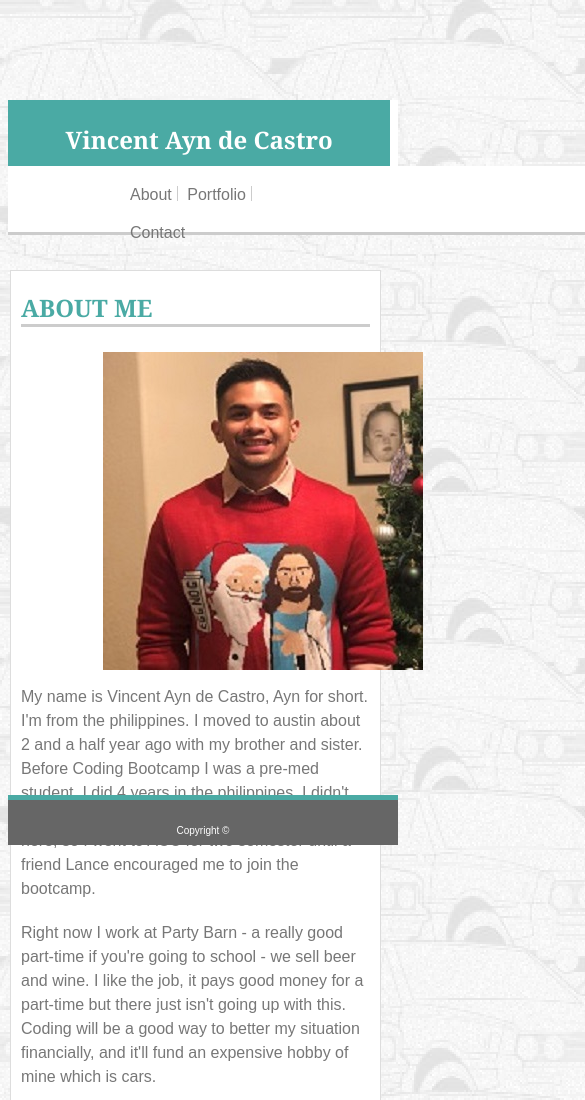
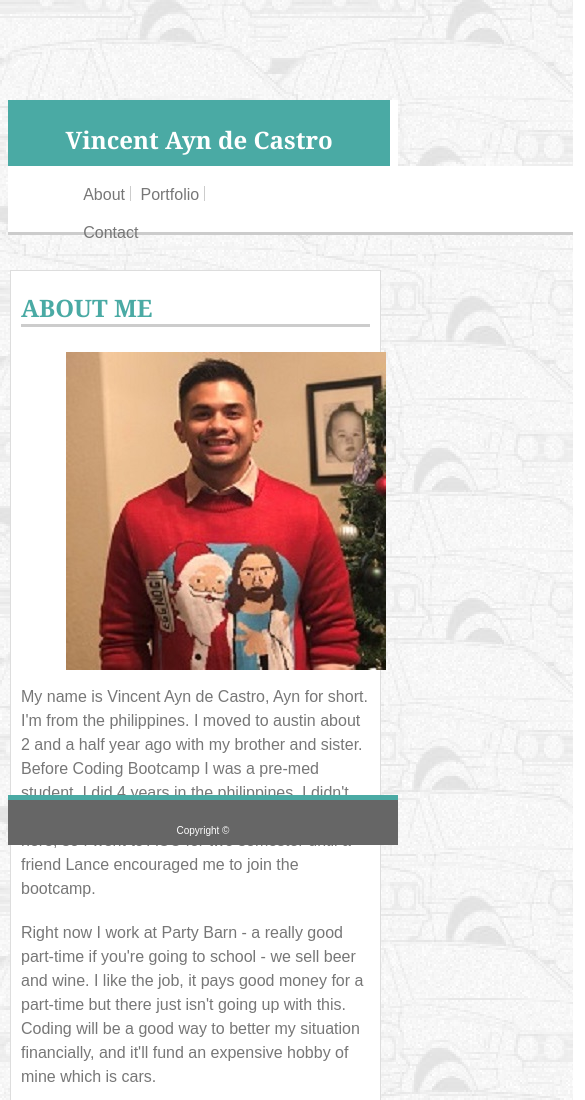
Before and after one commit to ayndecastro/responsive-portfolio, a plain HTML site: page index.html in a window 390 px wide. Shown: the top 1100 px of the page, 585 px wide, since content can reach past the window. Drawn offline with Linux system fonts and the light colour scheme.

Commit message:
fixed scaling

```diff
--- a/assets/css/style.css
+++ b/assets/css/style.css
@@ -217,7 +217,7 @@ span{
      background: #fff;
      border-bottom: solid #cccccc;
      display: inline-block;
-     padding-left: 30%;
+     padding: auto 5% auto 5%;
  }
  .container2 {
      width: 95%;
@@ -230,8 +230,8 @@ span{
      font-size: 16px;
  }
  .indeximage {
-     margin-left: 25%;
-     margin-right: 25%;
+     margin-left: 15%;
+     margin-right: 20%;
  }
  .imgHolder, .portfoliosection {
      position: relative;
@@ -239,7 +239,7 @@ span{
      vertical-align: middle;
  }
  .imgHolder {
-     margin-left: 25%;
+     margin-left: 22%;
  }
  .text {
      width: 93%;
```
